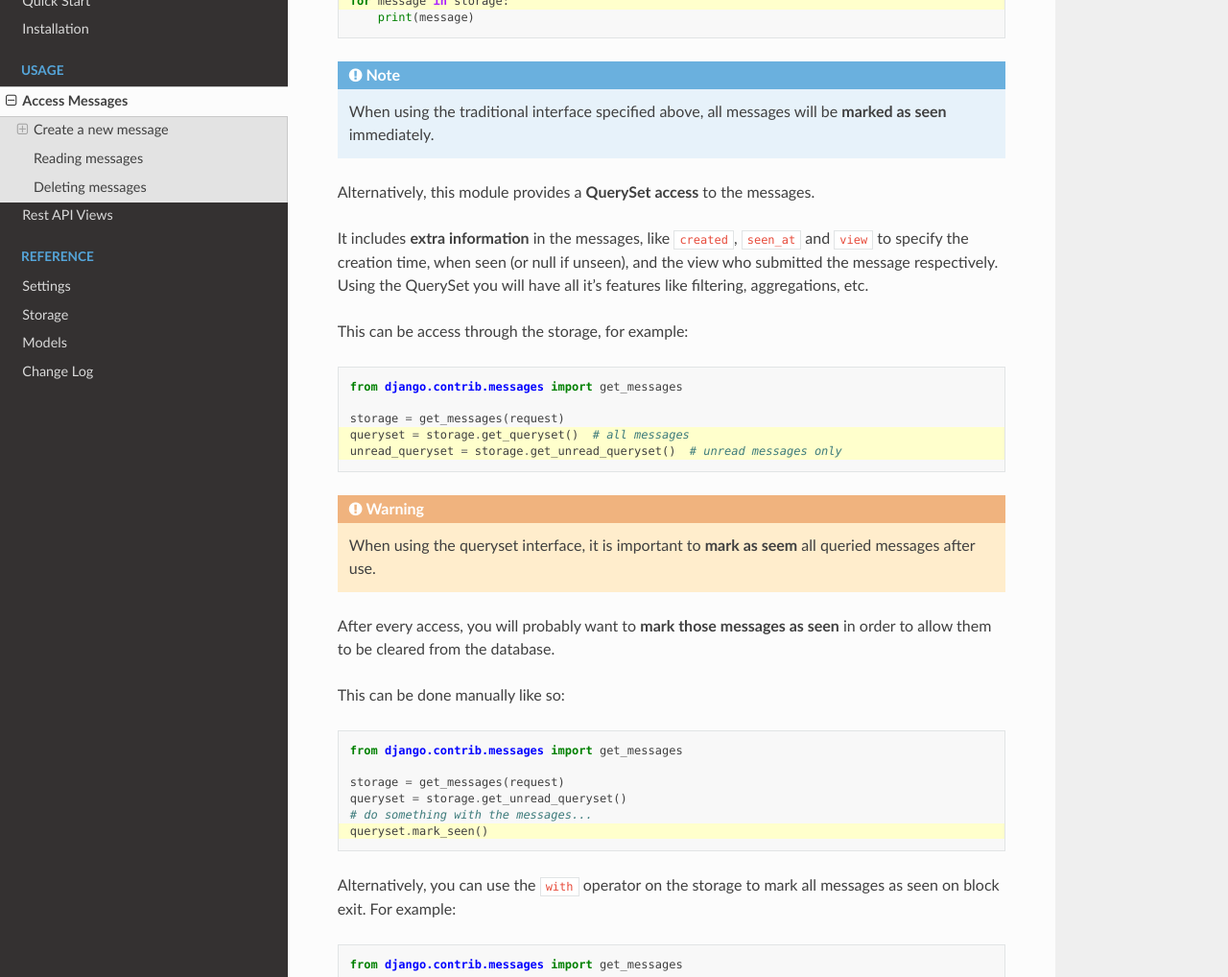
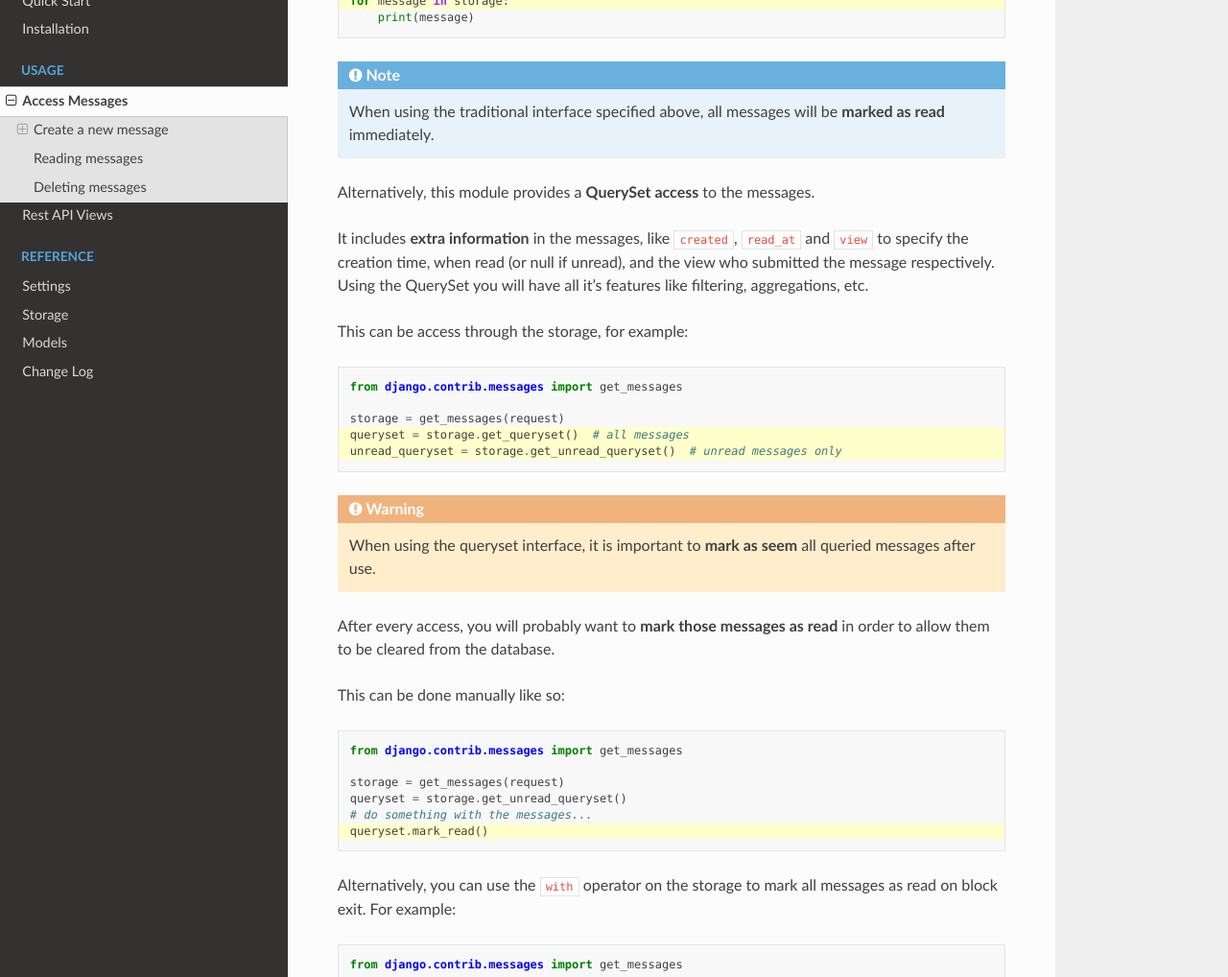
Before and after one commit to danyi1212/drf-messages, a Sphinx documentation site: the page built from docs/source/usage/get_messages.rst, in a window 1280 px wide and 1400 px high, scrolled down 2758 px. Shown: the part 151-1169 px from the top of the window at 96% size. Built offline with Sphinx 7.4.7 and the Read the Docs theme 2.0.0, drawn with Linux system fonts in a browser that asks for light colours; some of the changed text lies outside the part shown.

Commit message:
👓 reading, not seeing.

```diff
--- a/README.rst
+++ b/README.rst
@@ -73,7 +73,7 @@ You can list all your messages with::
 
 $ curl -X GET "http://localhost/messages/"
 
-Any unseen messages will have ``seen_at`` as ``null``.
+Any unread messages will have ``read_at`` as ``null``.
 If you have ``django-filter`` configured, you can also query "http://localhost/messages/?unread=true" to get only unread messages.
 
 Getting help
--- a/docs/source/installation/quick_start.rst
+++ b/docs/source/installation/quick_start.rst
@@ -47,5 +47,5 @@ You can list all your messages with::
 
 $ curl -X GET "http://localhost/messages/"
 
-Any unseen messages will have ``seen_at`` as ``null``.
+Any unread messages will have ``read_at`` as ``null``.
 If you have ``django-filter`` configured, you can also query "http://localhost/messages/?unread=true" to get only unread messages.
--- a/docs/source/reference/models.rst
+++ b/docs/source/reference/models.rst
@@ -13,7 +13,7 @@ Fields:
 :level: Integer, describing the type of the message.
 :extra_tags.all: List, all related drf_messages.MessageTag objects.
 :view: String (up to 64), the view where the message was submitted from.
-:seen_at: Date (with time), when the message was seen (or null).
+:read_at: Date (with time), when the message was read (or null).
 :created: Date (with time), when the message was crated
 
 Properties:
--- a/docs/source/reference/settings_reference.rst
+++ b/docs/source/reference/settings_reference.rst
@@ -15,11 +15,11 @@ Setting this value to ``True`` will allow users to delete messages haven't alrea
     Users (or rather sessions) have access only to **their messages** only and cannot delete messages that are not their own
     regardless of this setting.
 
-MESSAGES_DELETE_SEEN
+MESSAGES_DELETE_READ
 ~~~~~~~~~~~~~~~~~~~~
 
 | Type ``bool``; Default to ``False``; Not Required.
-| Automatically delete seen messages.
+| Automatically delete read messages.
 
 When this setting is set to ``True`` each message will be **delete just after it is read**.
 This behavior is useful to minimize storage space used by the messages.
--- a/docs/source/reference/storage.rst
+++ b/docs/source/reference/storage.rst
@@ -59,6 +59,6 @@ Special methods
 
 :__contains__: Checks if there is an unread message with same text and level for that request session.
 :__len__: Count of unread message for that request session.
-:__iter__: Iterate over django's message framework's Message objects (messages are marked as seen).
+:__iter__: Iterate over django's message framework's Message objects (messages are marked as read).
 :__enter__: Returns self.
 :__exit__: Marks all unread messages as read now.
--- a/docs/source/usage/get_messages.rst
+++ b/docs/source/usage/get_messages.rst
@@ -146,12 +146,12 @@ Another classic way is iterating over the messages storage:
 
 
 .. note::
-    When using the traditional interface specified above, all messages will be **marked as seen** immediately.
+    When using the traditional interface specified above, all messages will be **marked as read** immediately.
 
 Alternatively, this module provides a **QuerySet access** to the messages.
 
-It includes **extra information** in the messages, like ``created``, ``seen_at`` and ``view`` to specify the creation time,
-when seen (or null if unseen), and the view who submitted the message respectively.
+It includes **extra information** in the messages, like ``created``, ``read_at`` and ``view`` to specify the creation time,
+when read (or null if unread), and the view who submitted the message respectively.
 Using the QuerySet you will have all it's features like filtering, aggregations, etc.
 
 This can be access through the storage, for example:
@@ -168,7 +168,7 @@ This can be access through the storage, for example:
 .. warning::
     When using the queryset interface, it is important to **mark as seem** all queried messages after use.
 
-After every access, you will probably want to **mark those messages as seen** in order to allow them to be cleared from the database.
+After every access, you will probably want to **mark those messages as read** in order to allow them to be cleared from the database.
 
 This can be done manually like so:
 
@@ -180,9 +180,9 @@ This can be done manually like so:
     storage = get_messages(request)
     queryset = storage.get_unread_queryset()
     # do something with the messages...
-    queryset.mark_seen()
+    queryset.mark_read()
 
-Alternatively, you can use the ``with`` operator on the storage to mark all messages as seen on block exit.
+Alternatively, you can use the ``with`` operator on the storage to mark all messages as read on block exit.
 For example:
 
 .. code-block:: python
@@ -200,7 +200,7 @@ For example:
     can be accessed **only throughout the same request/response process**.
 
     In this scenario, **only legacy interface** is available.
-    That means all queryset related features, such as ``get_queryset()``, ``get_unread_queryset()``, ``mark_seen()``
+    That means all queryset related features, such as ``get_queryset()``, ``get_unread_queryset()``, ``mark_read()``
     and the ``with`` operator will not do practically anything.
 
 Deleting messages
@@ -212,14 +212,14 @@ By default, messages get cleared automatically only when the **appropriate sessi
 due to user logout or ``clearsessions`` command.
 
 Most of the time this configuration is enough.
-It allows for accessing already seen messages, yet usually does not result in too much messages being stored.
+It allows for accessing already read messages, yet usually does not result in too much messages being stored.
 
 .. note::
     Make sure to regularly run the ``clearsessions`` command to delete any expired session and clear stale messages.
     See more at the django docs https://docs.djangoproject.com/en/3.1/topics/http/sessions/#clearing-the-session-store
 
-Additionally, you may want to configure the ``MESSAGE_DELETE_SEEN`` setting to ``True`` at your project's ``settings.py`` file.
-This setting will cause any seen message to be **deleted just after the request is done processing**.
+Additionally, you may want to configure the ``MESSAGE_DELETE_READ`` setting to ``True`` at your project's ``settings.py`` file.
+This setting will cause any read message to be **deleted just after the request is done processing**.
 
 Another way is to **delete messages manually** in you code.
 This can be done using the QuerySet interface to messages:
@@ -232,7 +232,7 @@ This can be done using the QuerySet interface to messages:
     storage = get_messages(request)
     queryset = storage.get_queryset()
     # delete only messages that have already been read
-    queryset.filter(seen_at__isnull=False).delete()
+    queryset.filter(read_at__isnull=False).delete()
 
 .. note::
     Make sure not to delete unread messages before the user gets a chance or getting them...
--- a/docs/source/usage/views.rst
+++ b/docs/source/usage/views.rst
@@ -4,7 +4,7 @@ Rest API Views
 
 Provided with this app is a DRF ViewSet that provides clients to access messages for their session.
 
-Through those endpoints, clients can **list** all of their messages (seen and unseen), **retrieve** a single message,
+Through those endpoints, clients can **list** all of their messages (read and unread), **retrieve** a single message,
 and **delete** a message.
 
 Endpoints
@@ -29,7 +29,7 @@ Endpoints
     $ curl -X DELETE "http://127.0.0.1/messages/{id}/"
 
 .. note::
-    By default, clients are **not allowed** to delete messages that are unseen.
+    By default, clients are **not allowed** to delete messages that are unread.
     You can change this behavior by setting the ``MESSAGES_ALLOW_DELETE_UNREAD`` to ``True`` in your project's settings.
 
 List Filters
@@ -62,7 +62,7 @@ The filters included are:
 :level: Integer Filter, show messages filtered by level (with integer lookups).
 :extra_tags: Text Filter, messages with specific extra tag (with text lookups).
 :view: Text Filter, messages from specific view.
-:seen_before/after: Date & Time Filter, message seen between date and time range.
+:read_before/after: Date & Time Filter, message read between date and time range.
 :created_before/after: Date & Time Filter, message created between date and time range.
 
 Customize the views
```
Also changed, not shown: 8 other files.
